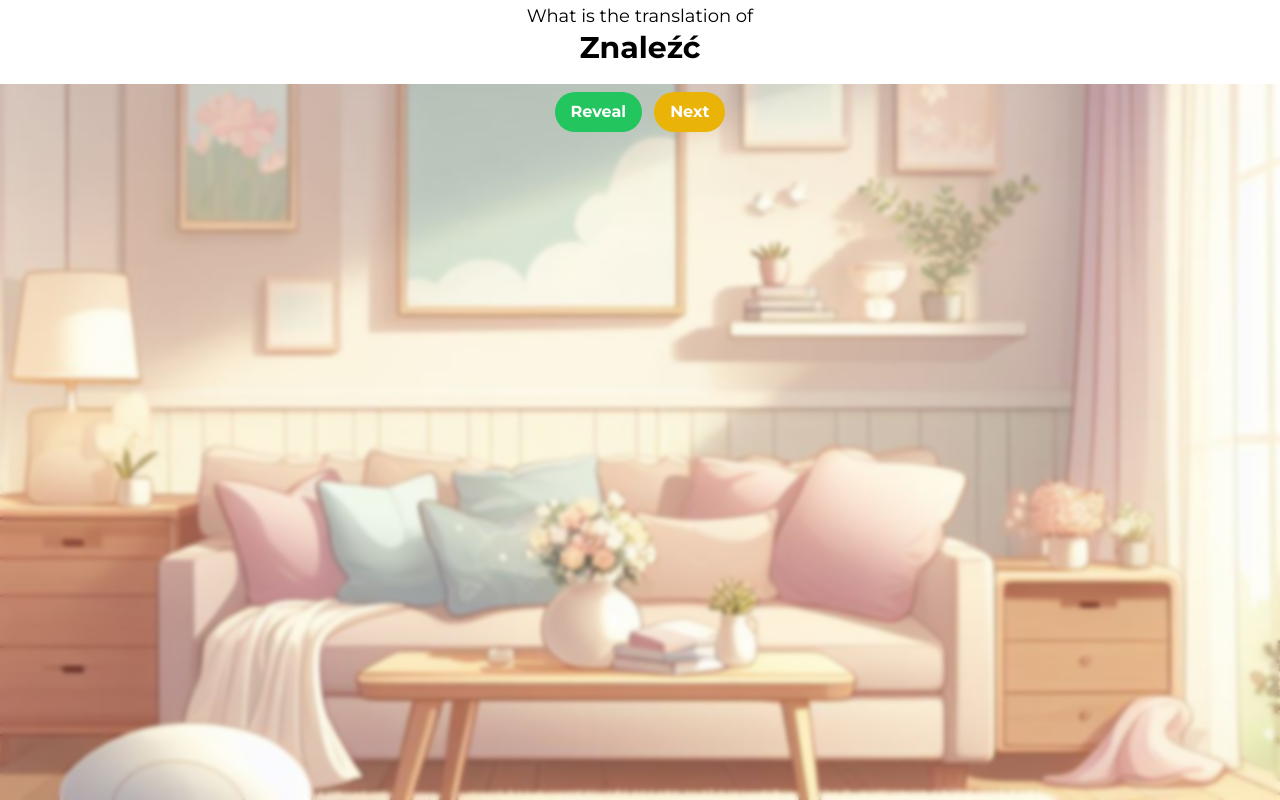
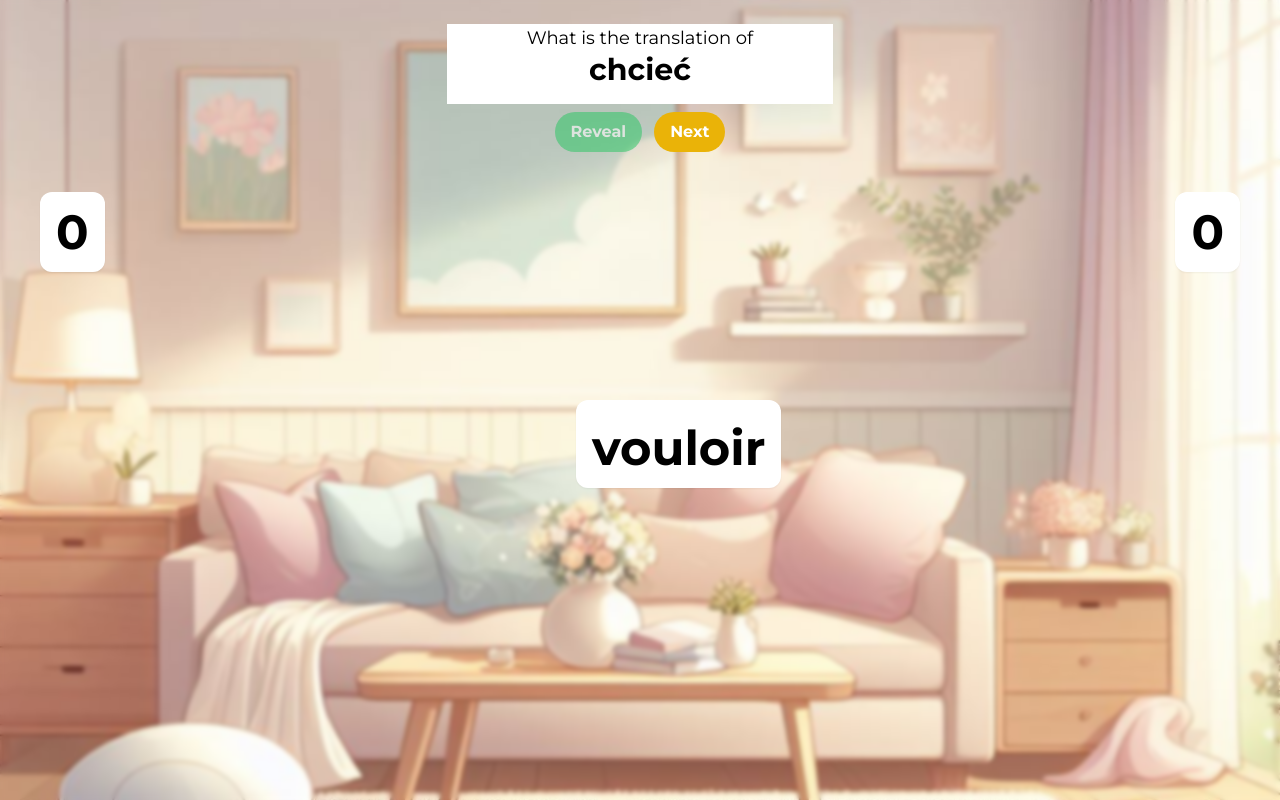
Before and after one commit to Stasnislau/words-learner, a React (Vite) app: page /game in a window 1280 px wide. Built offline with nearby package versions, Linux system fonts and the light colour scheme.

Commit message:
Add timeout functionality and track correct answers

```diff
--- a/src/pages/game.tsx
+++ b/src/pages/game.tsx
@@ -3,6 +3,7 @@ import wordPairsData from '../wordPairs.json';
 import Modal from '../components/modal';
 import { motion } from 'framer-motion';
 import styles from '../styles';
+import useTimeout from '../hooks/useTimeout';
 
 export interface WordPair {
     verb: string;
@@ -17,7 +18,7 @@ export interface WordPair {
 
 const GamePage = () => {
     const [wordPairs, setWordPairs] = useState<WordPair[]>(wordPairsData);
-    const counter = useRef<number>(0);
+    const counter = useRef<number>(wordPairs.length - 1);
     const [isRevealed, setIsRevealed] = useState<boolean>(false);
     // const pair = getRandomPairToLearn(wordPairs);
     const pair = wordPairs[counter.current];
@@ -25,6 +26,8 @@ const GamePage = () => {
     const [answer, setAnswer] = useState<string>(pair['verb']);
     const [isModalOpen, setIsModalOpen] = useState<boolean>(false);
     const [newItem, setNewItem] = useState<WordPair>({ verb: '', translation: '' });
+    const time = useTimeout(5, () => setIsRevealed(true));
+    const [correctAnswers, setCorrectAnswers] = useState<number>(0);
 
     const handleReveal = (): void => {
         setIsRevealed(true);
@@ -33,10 +36,11 @@ const GamePage = () => {
     const handleNext = (): void => {
         setIsRevealed(false);
         // const pair = getRandomPairToLearn(wordPairs);
-        counter.current++;
-        if (counter.current === wordPairs.length) {
-            counter.current = 0;
+        counter.current--;
+        if (counter.current === -1) {
+            counter.current = wordPairs.length - 1;
         }
+        const pair = wordPairs[counter.current];
         setQuestion(pair['translation']);
         setAnswer(pair['verb']);
     };
@@ -44,8 +48,8 @@ const GamePage = () => {
     return (
         <div className="w-full grow ">
             <div className="flex flex-col">
-                <div className='flex flex-col border-white border-2 w-full bg-white'>
-                    <div className="flex flex-row justify-center items-stretch h-20">
+                <div className='flex flex-col w-full justify-center items-center mt-6'>
+                    <div className="flex flex-row w-fit bg-white justify-center h-20 px-20">
                         <p className='font-normal text-lg'>What is the translation of <p className='font-bold text-3xl text-center'>{question}</p></p>
                     </div>
                 </div>
@@ -56,6 +60,14 @@ const GamePage = () => {
                     <button className={styles.yellowButton} onClick={handleNext}>
                         Next
                     </button>
+                </div>
+                <div className='flex flex-1 justify-between align-middle gap-3 p-10'>
+                    <div className='flex flex-row  gap-3 p-4 bg-white shadow-sm rounded-xl'>
+                        <p className='text-5xl font-bold'>{time}</p>
+                    </div>
+                    <div className='flex flex-row  gap-3 p-4 bg-white shadow-sm rounded-xl'>
+                        <p className='text-5xl font-bold'>{correctAnswers}</p>
+                    </div>
                 </div>
                 <div className={` ${!isRevealed ? "hidden" : "absolute"} flex flex-1 top-[50%] left-[45%] flex-row justify-center items-center gap-3 pt-2 bg-white shadow-sm rounded-xl`}>
                     <div
```
